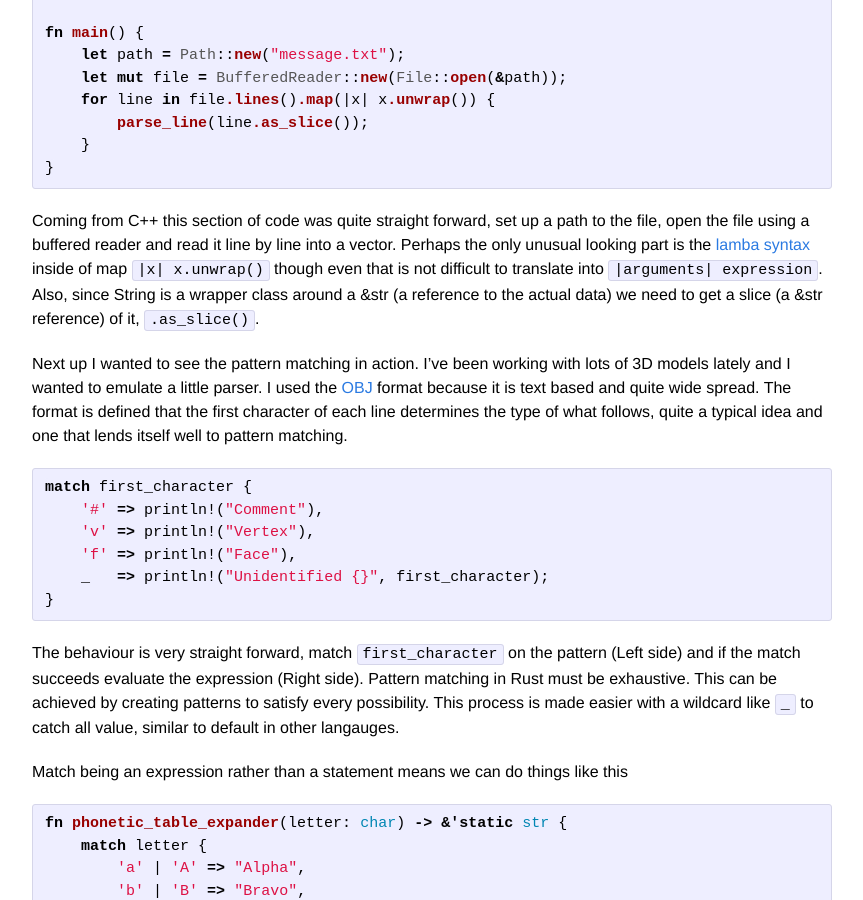
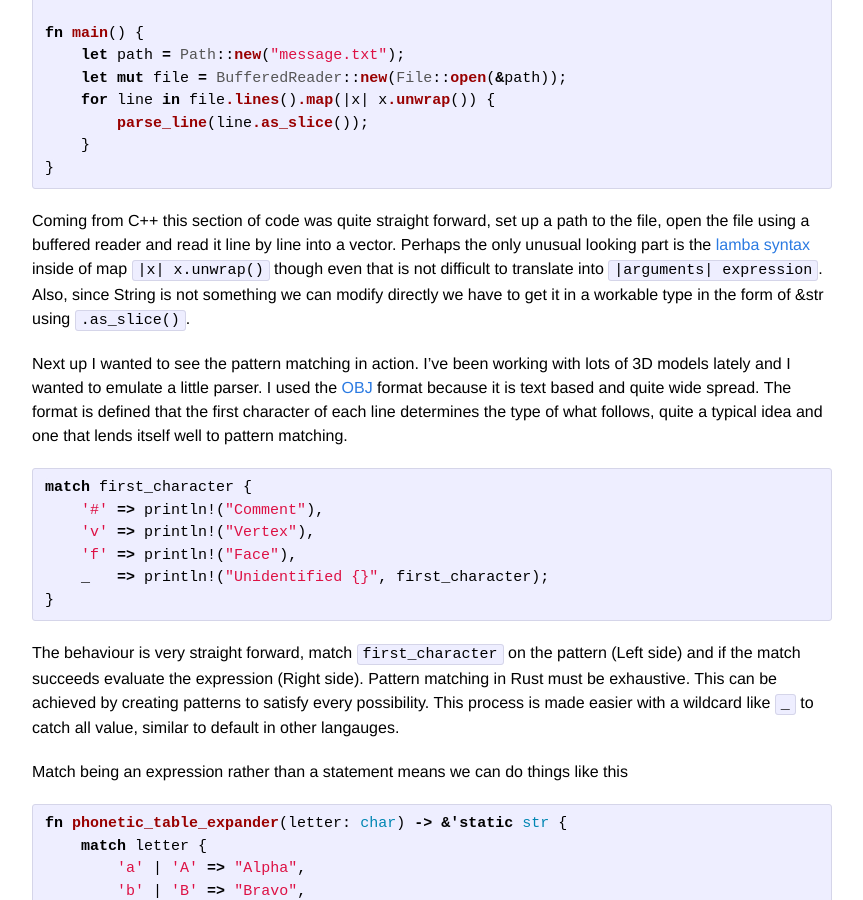
Before and after one commit to jaredly/PudgePacket.github.io, a Jekyll site: the page built from _posts/2014-07-28-first-taste-of-rust.markdown, in a window 1280 px wide and 900 px high, scrolled down 1316 px. Shown: the whole window, without its empty margins (208-1071 px from the left). Built offline with Jekyll 4.4.1, drawn with Linux system fonts in a browser that asks for light colours.

Commit message:
Reworded &str definition

```diff
--- a/_posts/2014-07-28-first-taste-of-rust.markdown
+++ b/_posts/2014-07-28-first-taste-of-rust.markdown
@@ -52,7 +52,7 @@ fn main() {
 }
 {% endhighlight %}
 
-Coming from C++ this section of code was quite straight forward, set up a path to the file, open the file using a buffered reader and read it line by line into a vector. Perhaps the only unusual looking part is the [lamba syntax](http://doc.rust-lang.org/rust.html#lambda-expressions) inside of map `|x| x.unwrap()` though even that is not difficult to translate into `|arguments| expression`. Also, since String is a wrapper class around a &str (a reference to the actual data) we need to get a slice (a &str reference) of it, `.as_slice()`.
+Coming from C++ this section of code was quite straight forward, set up a path to the file, open the file using a buffered reader and read it line by line into a vector. Perhaps the only unusual looking part is the [lamba syntax](http://doc.rust-lang.org/rust.html#lambda-expressions) inside of map `|x| x.unwrap()` though even that is not difficult to translate into `|arguments| expression`. Also, since String is not something we can modify directly we have to get it in a workable type in the form of &str using `.as_slice()`.
 
 Next up I wanted to see the pattern matching in action. I've been working with lots of 3D models lately and I wanted to emulate a little parser. I used the [OBJ](http://en.wikipedia.org/wiki/Wavefront_.obj_file) format because it is text based and quite wide spread. The format is defined that the first character of each line determines the type of what follows, quite a typical idea and one that lends itself well to pattern matching.
 
```
